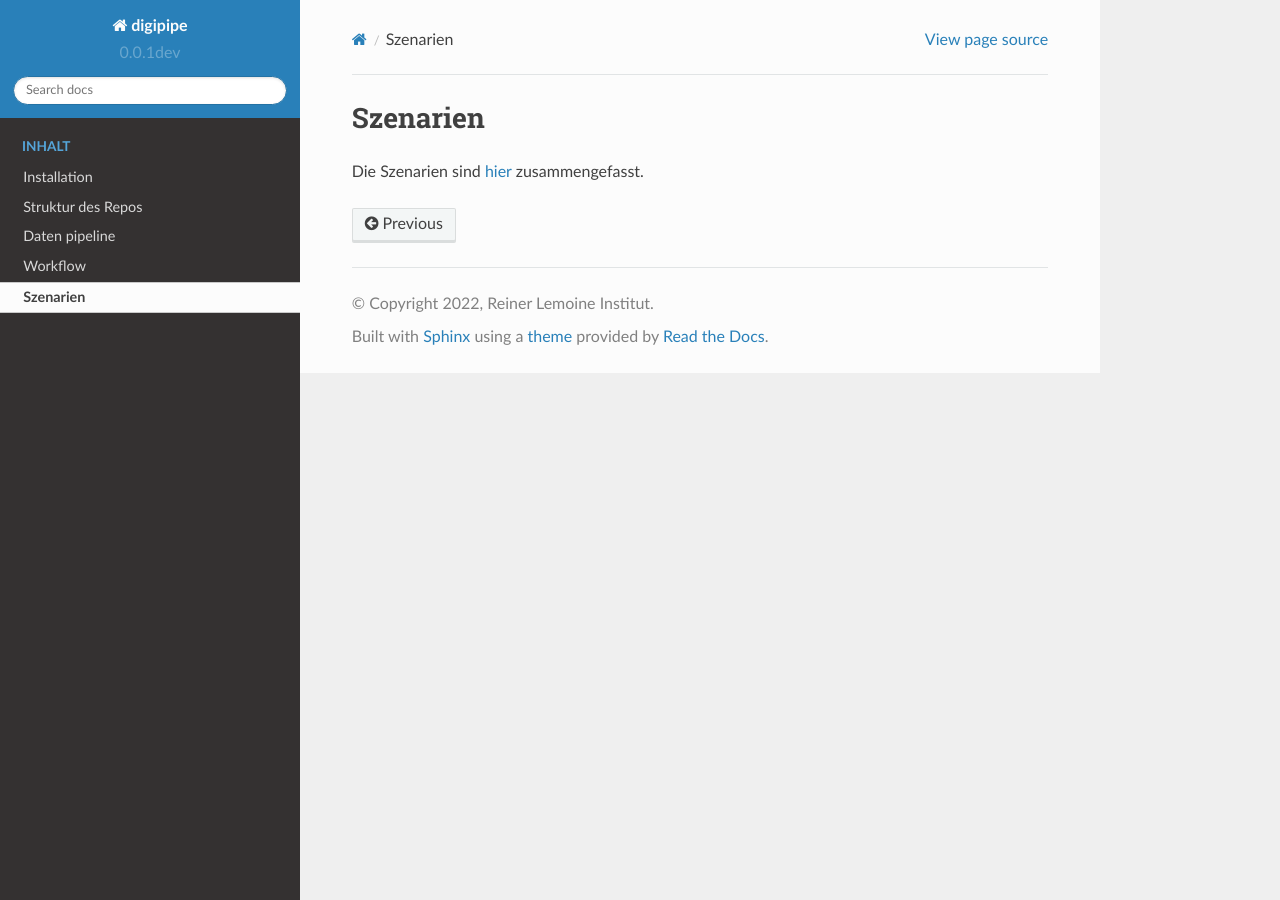
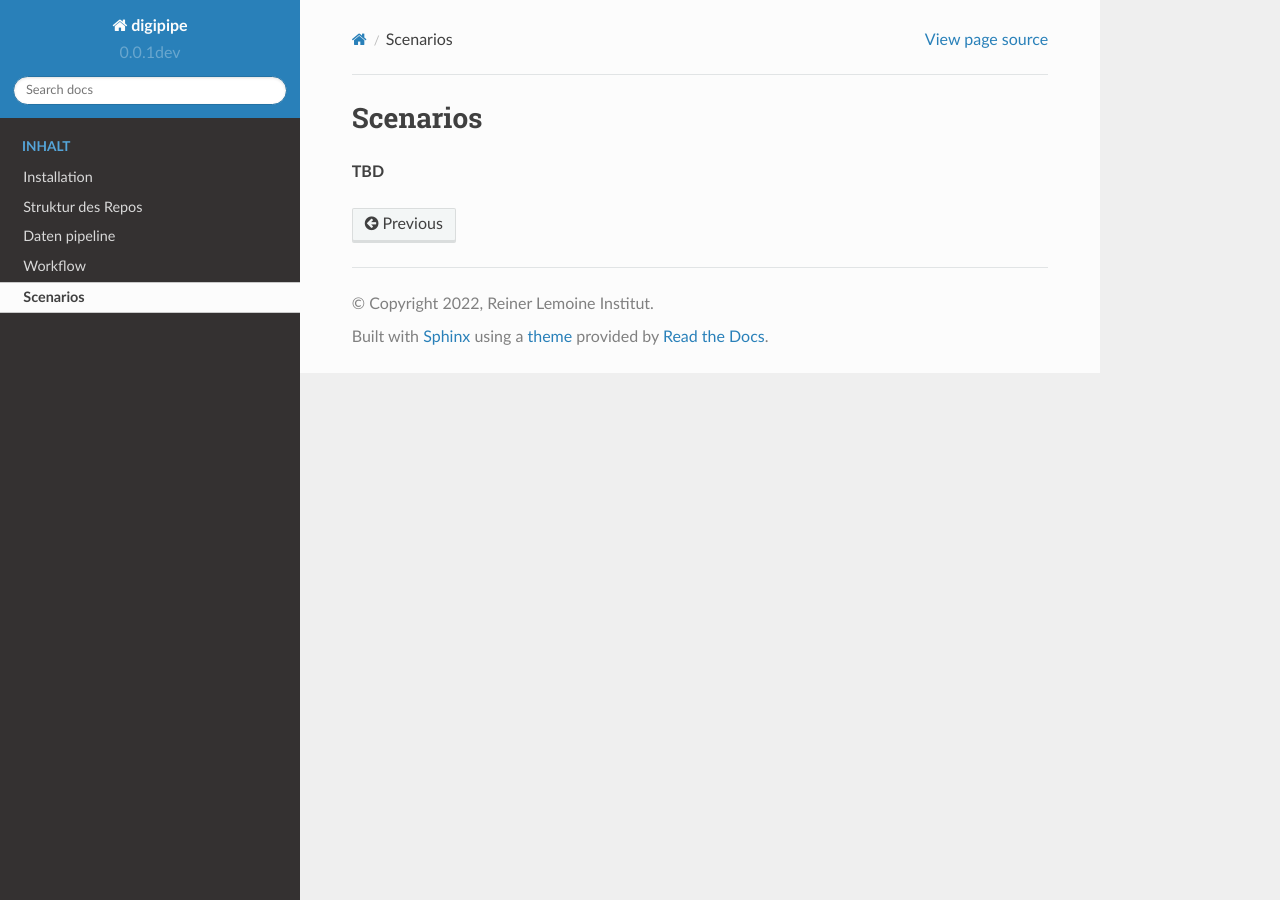
Before and after one commit to rl-institut/apipe, a Sphinx documentation site: the page built from docs/scenarios.rst, in a window 1280 px wide. Built offline with Sphinx 7.4.7 and the Read the Docs theme 2.0.0, drawn with Linux system fonts in a browser that asks for light colours.

Commit message:
Integrate scenarios content from SCENARIOS.md

```diff
--- a/docs/scenarios.rst
+++ b/docs/scenarios.rst
@@ -1,8 +1,3 @@
 .. _scenarios_label:
 
-Szenarien
-=========
-
-Die Szenarien sind `hier <https://github.com/rl-institut-private/digipipe/blob/features/%235_first_dataset_bunch/digipipe/scenarios/SCENARIOS.md>`_ zusammengefasst.
-
-.. Caution: Link to a branch. After merging this link is invalid.
+.. mdinclude:: ../digipipe/scenarios/SCENARIOS.md
```
